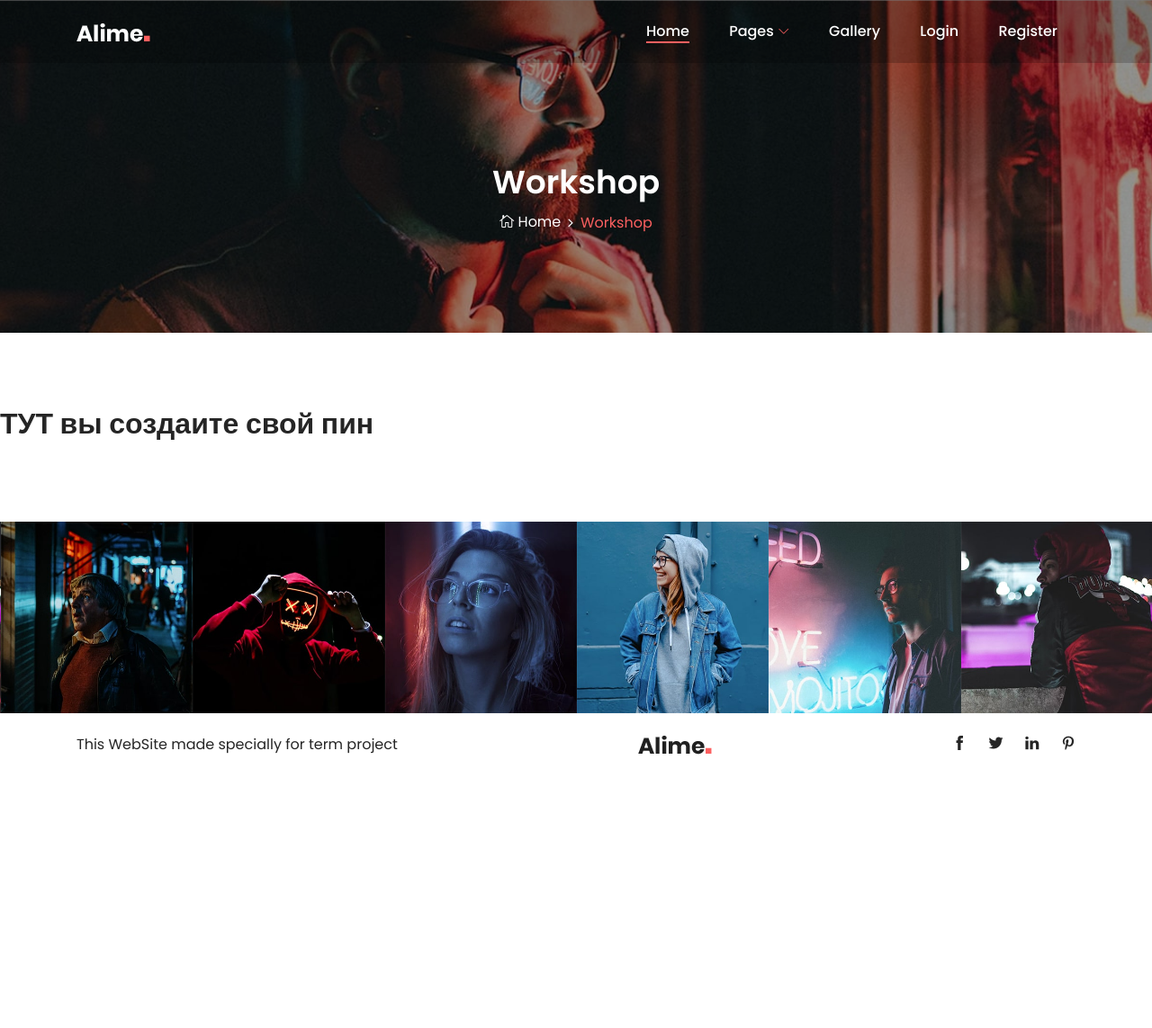
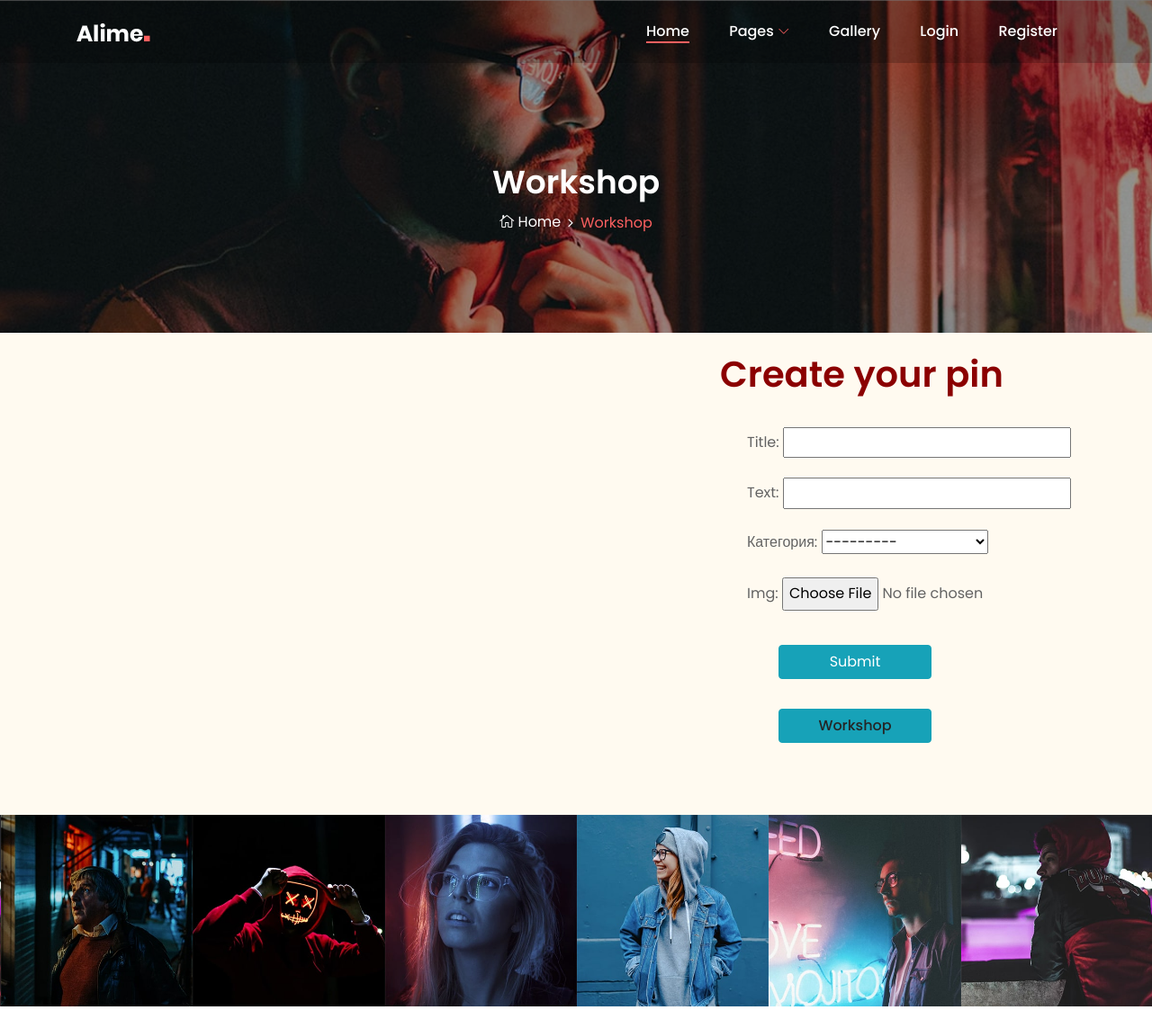
Before and after one commit to Joseph7Cartaphilus/Semistrovka, a Django app: page /MiracleArt/workshop/add/ in a window 1280 px wide. Shown: the top 1143 px of the page at 90% size. Before the commit the page ends 839 px from the top, so only its background shows below. Run offline with Django 4.2, Linux system fonts and the light colour scheme; tables that the repository leaves empty hold one stand-in row (values such as "Sample post"); parts of the project's set-up code (start-up, migrations or seed data) failed here and were passed over; some libraries are stand-ins or nearby versions; some web fonts are replaced.

Commit message:
edit add or edit

```diff
--- a/MiracleArt/templates/add_edit_pin.html
+++ b/MiracleArt/templates/add_edit_pin.html
@@ -26,9 +26,35 @@
     <!-- Breadcrumb Area End -->
 
     <!-- Gallery Area Start -->
-    <div class="alime-portfolio-area section-padding-80 clearfix">
-        <h2>ТУТ вы создаите свой пин</h2>
+    <div class="alime-portfolio-area section-padding-80 clearfix" style="background-color:floralwhite">
+        {% if slug_pin %}
+            <h1 style="margin-left: 800px; margin-top: -60px; color: darkred">Edit your pin</h1>
+        {% else %}
+            <h1 style="margin-left: 800px; margin-top: -60px; color: darkred">Create your pin</h1>
+        {% endif %}
 
+        {% if form.errors %}
+            <b>Errors occurred when filling in the form fields</b>
+            {{ form.errors }}
+        {% endif %}
+
+        <form style="margin-left: 830px; margin-top: 33px" action="{% url 'add_pin' %}" method="post"
+              enctype="multipart/form-data">
+            {% csrf_token %}
+            {{ form.as_p }}
+            <div class="col-lg-12" style="margin-top: 33px; margin-left: 20px; width: 200px">
+            <button class="btn btn-info btn-block" type="submit" value="Submit">
+                Submit
+            </button>
+        </div>
+        </form>
+        <div class="col-lg-12" style="margin-top: 33px; margin-left: 850px; width: 200px">
+            <button class="btn btn-info btn-block" type="submit" value="Return to workshop">
+                <a
+                        href="{% url 'workshop' %}">Workshop
+                </a>
+            </button>
+        </div>
     </div>
     <!-- Gallery Area End -->
 {% endblock %}
```
